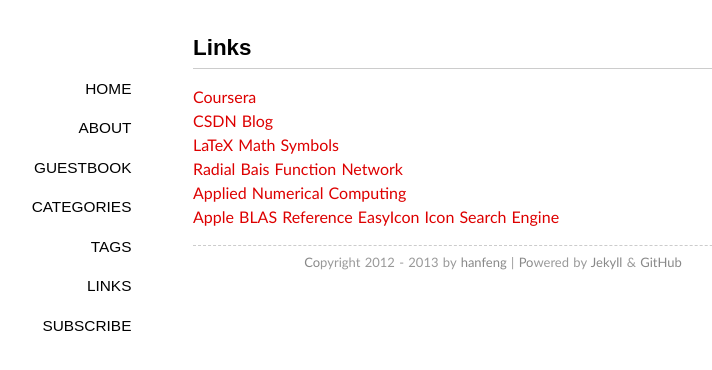
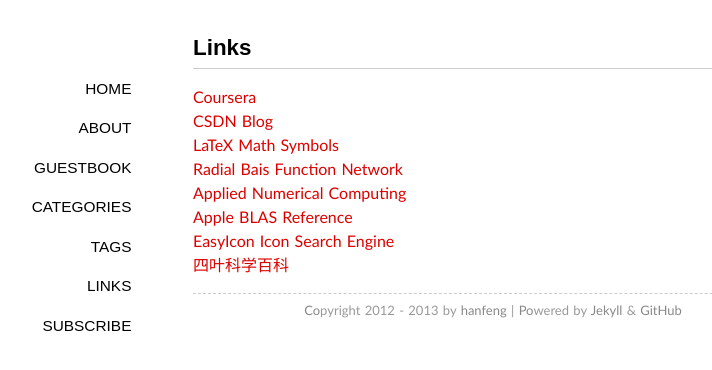
Before and after one commit to mlnotes/mlnotes.github.com, a Jekyll site: the page built from links/index.md, in a window 1280 px wide. Shown: the top 370 px of the page, without its empty margins (147-859 px from the left). Built offline with Jekyll 4.4.1, drawn with Linux system fonts in a browser that asks for light colours; some web fonts are replaced; Markdown is read by kramdown in place of the engine named in the settings; comment, search, counter and statistics services are not loaded.

Commit message:
Update index.md

```diff
--- a/links/index.md
+++ b/links/index.md
@@ -11,3 +11,4 @@
 [Applied Numerical Computing](http://www.seas.ucla.edu/~vandenbe/ee103.html)
 [Apple BLAS Reference](https://developer.apple.com/library/mac/DOCUMENTATION/Accelerate/Reference/BLAS_Ref/Reference/reference.html)
 [EasyIcon Icon Search Engine](http://www.easyicon.cn/)
+[四叶科学百科](http://science.scileaf.com/)
```
